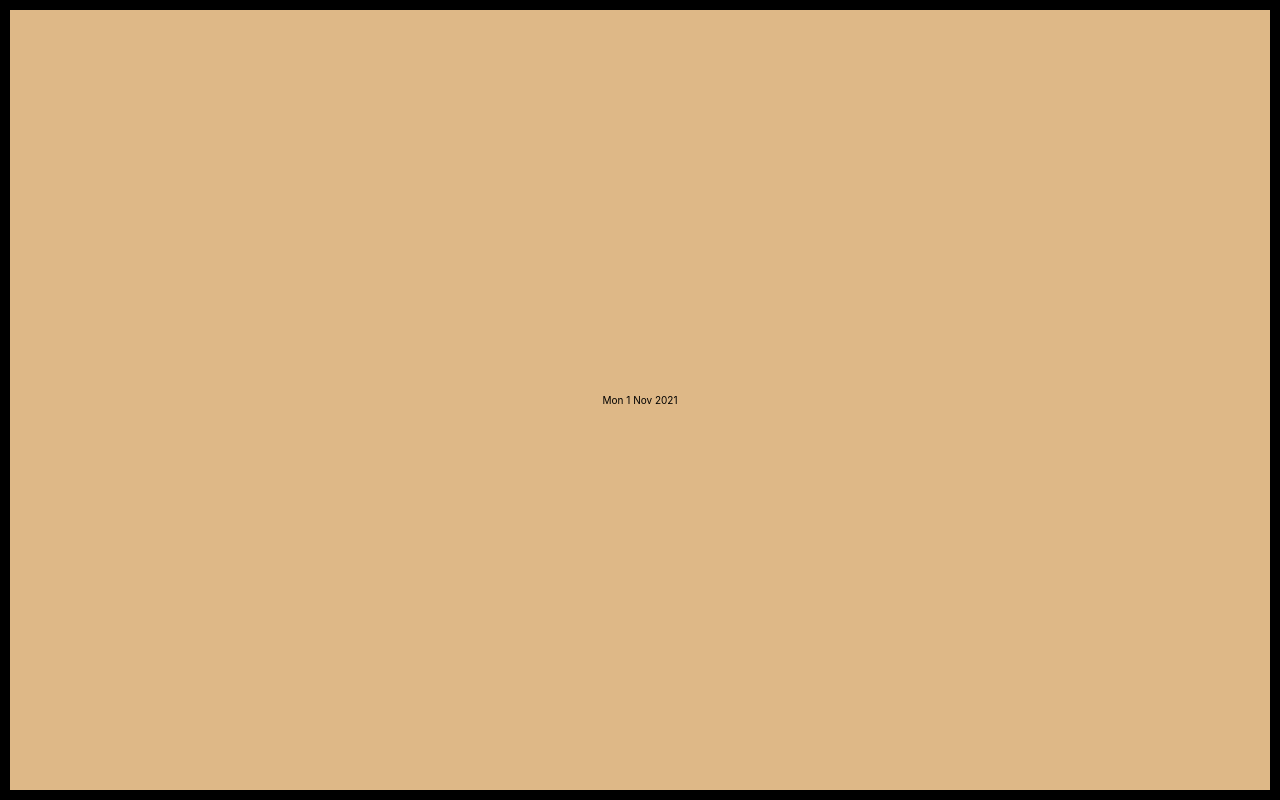
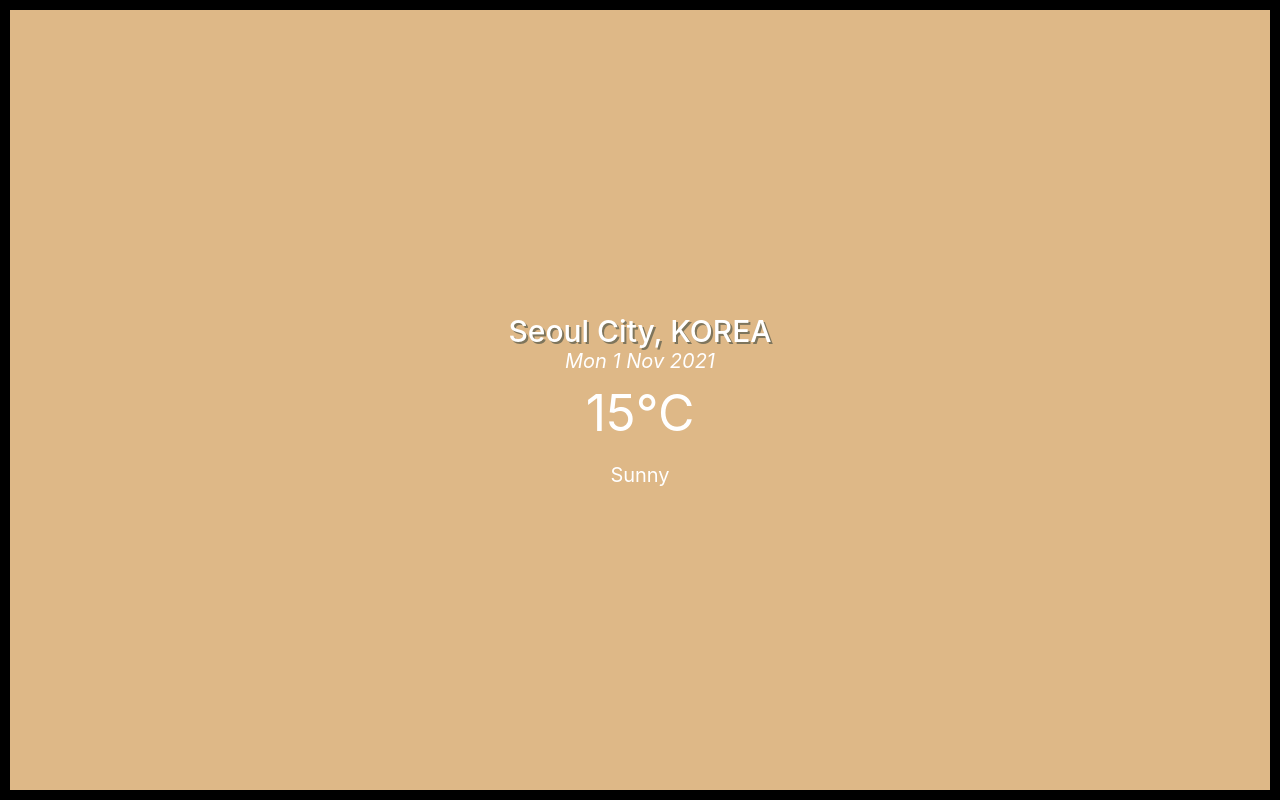
Before and after one commit to YeonjuSeo/react-weather-1886px, a React (Create React App) app: page / in a window 1280 px wide. Built offline with nearby package versions, Linux system fonts and the light colour scheme.

Commit message:
Draw city and weather

```diff
--- a/src/weather/Weather.js
+++ b/src/weather/Weather.js
@@ -35,8 +35,41 @@ function Weather() {
 
   return (
     <>
-      <div className="locationBox">{dateBuilder(new Date())}</div>
+      <div className="locationBox">
+        <Location>Seoul City, KOREA</Location>
+        <DateDiv>{dateBuilder(new Date())}</DateDiv>
+      </div>
+
+      <div className="weatherBox">
+        <Temperature>15℃</Temperature>
+        <WeatherDiv>Sunny</WeatherDiv>
+      </div>
     </>
   );
 }
 export default Weather;
+
+const Location = styled.div`
+  color: white;
+  font-size: 30px;
+  font-weight: 500;
+  text-shadow: 2px 2px rgba(30, 50, 50, 0.5);
+`;
+
+const DateDiv = styled.div`
+  color: white;
+  font-size: 20px;
+  font-style: italic;
+`;
+
+const Temperature = styled.div`
+  color: white;
+  font-size: 50px;
+  margin-top: 1rem;
+`;
+
+const WeatherDiv = styled.div`
+  color: white;
+  font-size: 20px;
+  margin-top: 2rem;
+`;
```
